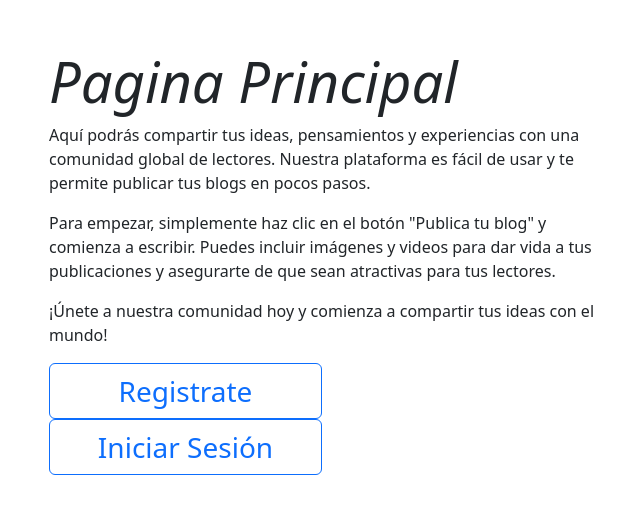
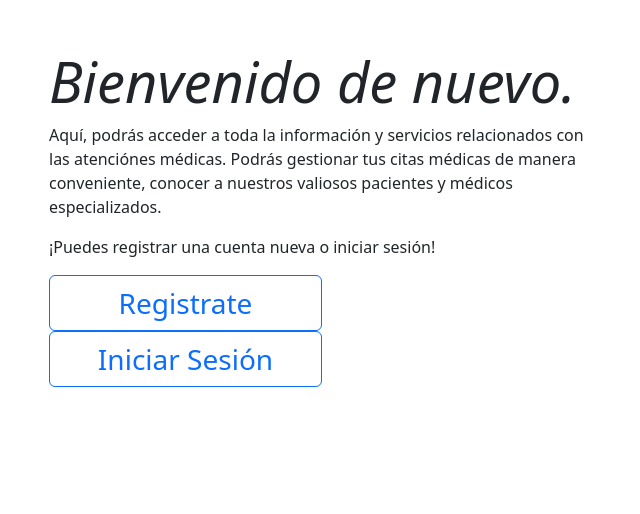
Before and after one commit to AlanEduardoGL/Clinica-Hemodialisis, a Django app: page / in a window 1280 px wide. Shown: the part 56-570 px from the top of the page, without its empty margins (33-673 px from the left). Run offline with Django 4.2, Linux system fonts and the light colour scheme.

Commit message:
version 0.0.0

```diff
--- a/clinica_hemodialisis/clinica_hemodialisis/settings.py
+++ b/clinica_hemodialisis/clinica_hemodialisis/settings.py
@@ -45,6 +45,9 @@ Configuramos la URL donde se redirige al usuario
 para iniciar sesion.
 """
 LOGIN_URL = 'login'
+
+# Reemplaza 'tu_app' con el nombre de la aplicación donde está definido tu modelo User
+AUTH_USER_MODEL = 'register.User'
 
 
 # Application definition
--- a/clinica_hemodialisis/clinica_hemodialisis/urls.py
+++ b/clinica_hemodialisis/clinica_hemodialisis/urls.py
@@ -25,9 +25,9 @@ from register import views as views_register
 urlpatterns = [
     path('', views_core.index, name='index'),
     path('register/', views_register.register, name='register'),
-    path('login/', views_login.login, name='login'),
-    path('', views_login.logout, name='logout'),
-    path('pacientes_registrados/', views_pacientes.pacientes_registrados, name='pacientes_registrados'),
+    path('login/', views_login.login_user, name='login_user'),
+    path('logout/', views_login.logout_user, name='logout_user'),
+    path('pacientes/', views_pacientes.pacientes, name='pacientes'),
     path('medicos_registrados/', views_medicos.medicos_registrados, name='medicos_registrados'),
     path('admin/', admin.site.urls),
 ]
--- a/clinica_hemodialisis/core/templates/core/base.html
+++ b/clinica_hemodialisis/core/templates/core/base.html
@@ -23,13 +23,13 @@
                   <a class="nav-link active" href="{% url 'index' %}">Citas Medicas</a>
                 </li>
                 <li class="nav-item">
-                  <a class="nav-link" href="{% url 'pacientes_registrados' %}">Pacientes</a>
+                  <a class="nav-link" href="{% url 'pacientes' %}">Pacientes</a>
                 </li>
                 <li class="nav-item">
                   <a class="nav-link" href="{% url 'medicos_registrados' %}">Medicos</a>
                 </li>
                 <li class="nav-item">
-                  <a class="nav-link" href="{% url 'logout' %}">Cerrar Sesion</a>
+                  <a class="nav-link" href="{% url 'logout_user' %}">Cerrar Sesion</a>
                 </li>
               </ul>
             </div>
--- a/clinica_hemodialisis/core/templates/core/index.html
+++ b/clinica_hemodialisis/core/templates/core/index.html
@@ -5,13 +5,13 @@
 {% endblock %}
 
 {% block content %}
-  {% if user %}
+  {% if user.is_authenticated  %}
     <!-- Sección de bienvenida -->
     <section class="container">
       <div class="row">
         <div class="col-md-6 py-5">
-          <h1 class="display-4 fst-italic">Pagina Principal</h1>
-          <p>Bienvenido de nuevo, {{ user.username }}. ID user: {{ user.id_user }}</p>
+          <h1 class="display-4 fst-italic">Bienvenido, {{ user.username }} {{ user.last_name }}.</h1>
+          <p>{{ user.username }}, aquí podrás acceder a toda la información y servicios relacionados con las atenciónes médicas. Podrás gestionar tus citas médicas de manera conveniente, conocer a nuestros valiosos pacientes y médicos especializados.</p>
         </div>
         <div class="col-md-6">
           {% comment %} <img src="#" alt="Imagen de bienvenida" class="img-fluid" /> {% endcomment %}
@@ -19,17 +19,19 @@
       </div>
     </section>
     <!-- Sección de bienvenida -->
+    {% if warning_message %}
+      <div class="alert alert-warning">{{ warning_message }}</div>
+    {% endif %}
   {% else %}
     <!-- Sección de bienvenida -->
     <section class="container">
       <div class="row">
         <div class="col-md-6 py-5">
-          <h1 class="display-4 fst-italic">Pagina Principal</h1>
-          <p>Aquí podrás compartir tus ideas, pensamientos y experiencias con una comunidad global de lectores. Nuestra plataforma es fácil de usar y te permite publicar tus blogs en pocos pasos.</p>
-          <p>Para empezar, simplemente haz clic en el botón "Publica tu blog" y comienza a escribir. Puedes incluir imágenes y videos para dar vida a tus publicaciones y asegurarte de que sean atractivas para tus lectores.</p>
-          <p>¡Únete a nuestra comunidad hoy y comienza a compartir tus ideas con el mundo!</p>
+          <h1 class="display-4 fst-italic">Bienvenido de nuevo.</h1>
+          <p>Aquí, podrás acceder a toda la información y servicios relacionados con las atenciónes médicas. Podrás gestionar tus citas médicas de manera conveniente, conocer a nuestros valiosos pacientes y médicos especializados.</p>
+          <p>¡Puedes registrar una cuenta nueva o iniciar sesión!</p>
           <a href="{% url 'register' %}" class="btn btn-outline-primary w-50 fs-3">Registrate</a>
-          <a href="{% url 'login' %}" class="btn btn-outline-primary w-50 fs-3">Iniciar Sesión</a>
+          <a href="{% url 'login_user' %}" class="btn btn-outline-primary w-50 fs-3">Iniciar Sesión</a>
         </div>
         <div class="col-md-6">
           {% comment %} <img src="#" alt="Imagen de bienvenida" class="img-fluid" /> {% endcomment %}
--- a/clinica_hemodialisis/core/views.py
+++ b/clinica_hemodialisis/core/views.py
@@ -6,17 +6,34 @@ from django.contrib.auth.decorators import login_required
 # Create your views here.
 
 
-# ! Decorador para requerir la sesion del usuario.
-# @login_required
 def index(request):
+    """
+    Vista verifica si un usuario está autenticado y,
+    en caso afirmativo, recupera los datos del usuario
+    para mostrarlos en la página. Si el usuario no está autenticado,
+    muestra un mensaje de advertencia.
+    Esta vista se utiliza para la página de inicio de la aplicación.
+
+    Args:
+        request (_type_): _description_
+
+    Returns:
+        render: Renderiza la plantilla HTML.
+    """
+    warning_message = None
     user = None
 
-    # Recupermos el id del usuario.
-    id_user = request.session.get('id_user', None)
+    if request.user.is_authenticated:
+        # Recuperamos el id del usuario de la sesion del objeto "request.user".
+        id_user = request.user.id_user
+    else:
+        id_user = None
 
     # Validamos si hay una sesión activa.
     if id_user is not None:
         # Query para traer datos del usuario.
         user = User.objects.get(id_user=id_user)
+    else:
+        warning_message = f'El usuario no ha iniciado sesión o la sesión ha expirado.'
 
-    return render(request, 'core/index.html', {'user': user})
+    return render(request, 'core/index.html', {'warning_message': warning_message, 'user': user})
--- a/clinica_hemodialisis/pacientes/views.py
+++ b/clinica_hemodialisis/pacientes/views.py
@@ -1,8 +1,10 @@
 from django.shortcuts import render
+from django.contrib.auth.decorators import login_required
 
 # Create your views here.
 
 
-def pacientes_registrados(request):
+@login_required
+def pacientes(request):
 
     return render(request, 'pacientes/pacientes.html')
--- a/clinica_hemodialisis/register/models.py
+++ b/clinica_hemodialisis/register/models.py
@@ -1,10 +1,11 @@
+from django.contrib.auth.models import AbstractUser
 from django.db import models
 
 # Create your models here.
 
-class User(models.Model):
+class User(AbstractUser):
     id_user = models.AutoField(primary_key=True, verbose_name="ID del Usuario")
-    username = models.CharField(max_length=255, verbose_name="Nombre de Usuario")
+    username = models.CharField(unique=True, max_length=255, verbose_name="Nombre de Usuario")
     name = models.CharField(max_length=255, verbose_name="Nombre")
     last_name = models.CharField(max_length=255, verbose_name="Apellido")
     age = models.IntegerField(verbose_name="Edad")
--- a/clinica_hemodialisis/register/templates/register/register.html
+++ b/clinica_hemodialisis/register/templates/register/register.html
@@ -21,7 +21,7 @@
         </section>
         <hr />
         <p>
-          Ya dispones de una cuenta. <a title="Inicia Sesión" href="{% url 'login' %}">Inicia Sesión</a>
+          Ya dispones de una cuenta. <a title="Inicia Sesión" href="{% url 'login_user' %}">Inicia Sesión</a>
         </p>
       </div>
     </div>
```
Also changed, not shown: clinica_hemodialisis/login/views.py (+44 -19 lines), clinica_hemodialisis/register/forms.py (+13 -0 lines), clinica_hemodialisis/db.sqlite3, clinica_hemodialisis/register/migrations/0003_alter_user_managers_user_date_joined_user_first_name_and_more.py (added).
